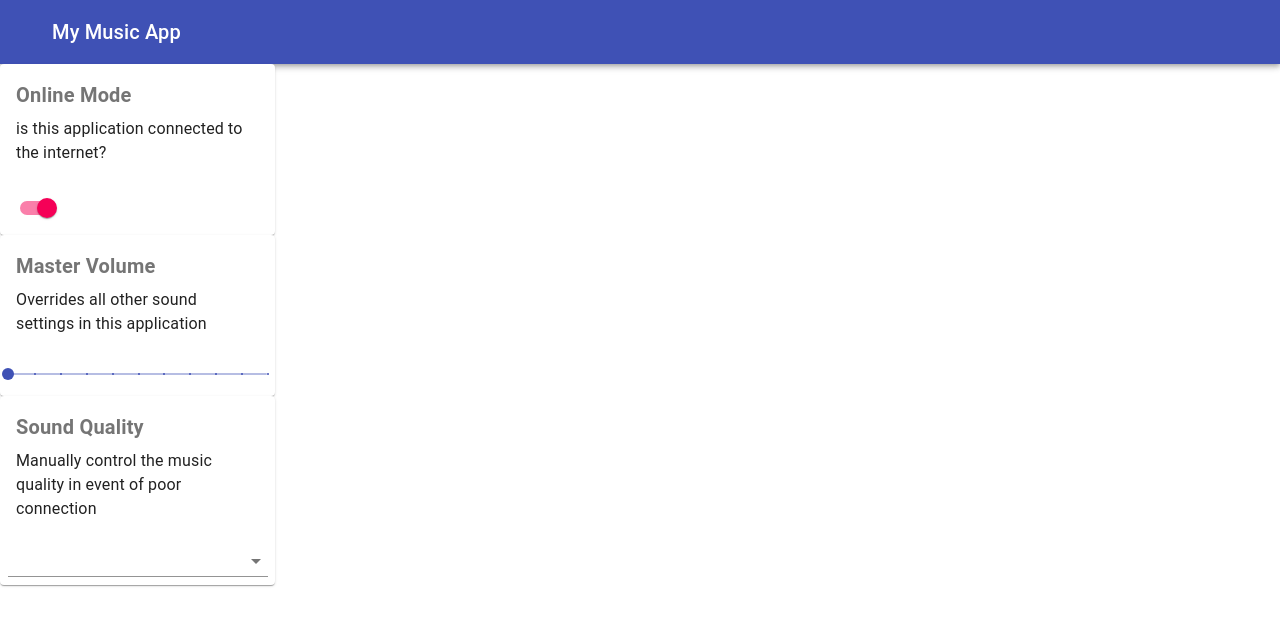
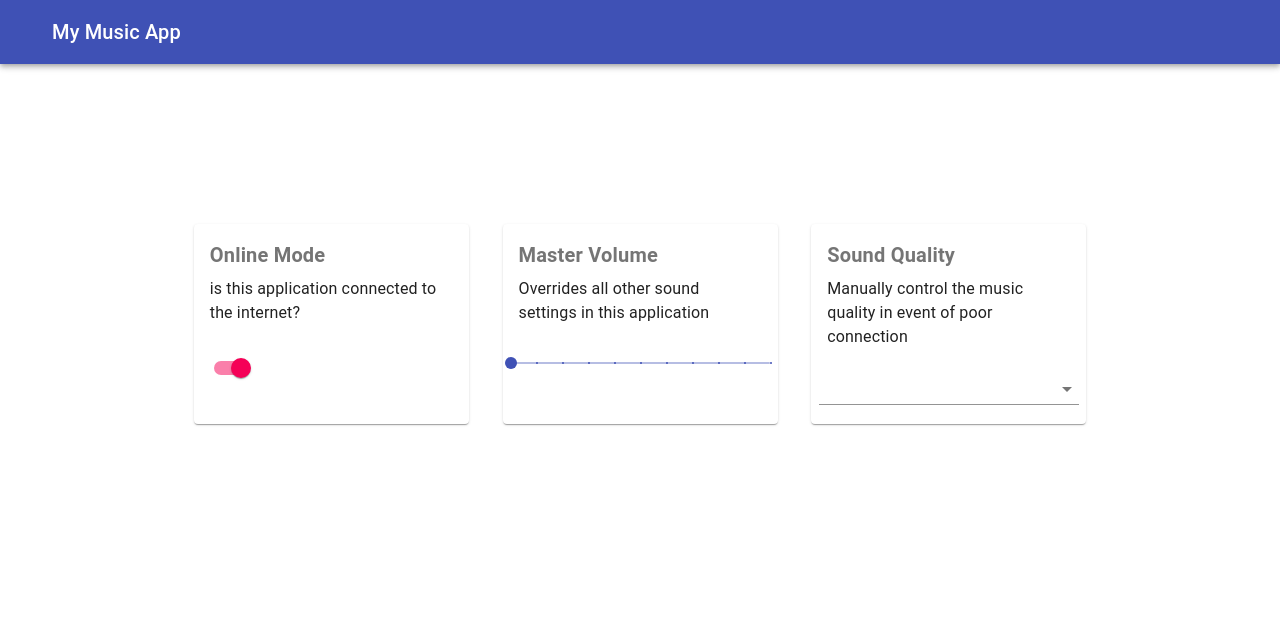
Before and after one commit to destinyfsetzer/JS411-MusicApp, a React (Create React App) app: page / in a window 1280 px wide. Both pictures are taken after a click on the button "LOGIN". Shown: the top 626 px of the page. Built offline with nearby package versions, Linux system fonts and the light colour scheme.

Commit message:
states working

```diff
--- a/src/components/DashboardComp.js
+++ b/src/components/DashboardComp.js
@@ -1,35 +1,36 @@
-import React from 'react';
-import { makeStyles } from '@material-ui/core/styles';
-import Card from '@material-ui/core/Card';
-import CardActions from '@material-ui/core/CardActions';
-import CardContent from '@material-ui/core/CardContent';
-import Typography from '@material-ui/core/Typography';
-import Switch from '@material-ui/core/Switch';
-import Slider from '@material-ui/core/Slider';
-import MenuItem from '@material-ui/core/MenuItem';
-import FormControl from '@material-ui/core/FormControl';
-import Select from '@material-ui/core/Select';
-
+import React from "react";
+import { makeStyles } from "@material-ui/core/styles";
+import Card from "@material-ui/core/Card";
+import CardActions from "@material-ui/core/CardActions";
+import CardContent from "@material-ui/core/CardContent";
+import Typography from "@material-ui/core/Typography";
+import Switch from "@material-ui/core/Switch";
+import Slider from "@material-ui/core/Slider";
+import MenuItem from "@material-ui/core/MenuItem";
+import FormControl from "@material-ui/core/FormControl";
+import Select from "@material-ui/core/Select";
+import Box from "@material-ui/core/Box";
 
 const useStyles = makeStyles({
   root: {
-    maxWidth: 275,
+    width: 275,
+    height: 200,
   },
   bullet: {
-    display: 'inline-block',
-    margin: '0 2px',
-    transform: 'scale(0.8)',
+    display: "inline-block",
+    margin: "0 2px",
+    transform: "scale(0.8)",
   },
   title: {
     fontSize: 20,
-    fontWeight: "bold"
+    fontWeight: "bold",
   },
   pos: {
     marginBottom: 12,
   },
   formControl: {
     minWidth: 260,
-  }
+  },
 });
 
 export default function DashboardComp() {
@@ -38,16 +39,14 @@ const [state, setState] = React.useState({
     checkedA: true,
     checkedB: true,
   });
-const [value, setValue] = React.useState('');
-const [quality, setQuality] = React.useState('');
-
-
+  const [value, setValue] = React.useState("");
+  const [quality, setQuality] = React.useState("");
 
   const handleOnlineChange = (event) => {
     setState({ ...state, [event.target.name]: event.target.checked });
   };
 
-    const handleVolChange = (newValue) => {
+  const handleVolChange = (event, newValue) => {
     setValue(newValue);
   };
 
@@ -55,12 +54,22 @@ const [quality, setQuality] = React.useState('');
     setQuality(event.target.value);
   };
 
-
   return (
     <div>
+      <Box
+        component="span"
+        m={20}
+        display="flex "
+        alignItems="center"
+        justifyContent="space-evenly"
+      >
         <Card className={classes.root}>
           <CardContent>
-        <Typography className={classes.title} color="textSecondary" gutterBottom>
+            <Typography
+              className={classes.title}
+              color="textSecondary"
+              gutterBottom
+            >
               Online Mode
             </Typography>
             <Typography>
@@ -72,13 +81,17 @@ const [quality, setQuality] = React.useState('');
               checked={state.checkedA}
               onChange={handleOnlineChange}
               name="checkedA"
-        inputProps={{ 'aria-label': 'secondary checkbox' }}
+              inputProps={{ "aria-label": "secondary checkbox" }}
             />
           </CardActions>
         </Card>
         <Card className={classes.root}>
           <CardContent>
-        <Typography className={classes.title} color="textSecondary" gutterBottom>
+            <Typography
+              className={classes.title}
+              color="textSecondary"
+              gutterBottom
+            >
               Master Volume
             </Typography>
             <Typography>
@@ -100,7 +113,11 @@ const [quality, setQuality] = React.useState('');
         </Card>
         <Card className={classes.root}>
           <CardContent>
-        <Typography className={classes.title} color="textSecondary" gutterBottom>
+            <Typography
+              className={classes.title}
+              color="textSecondary"
+              gutterBottom
+            >
               Sound Quality
             </Typography>
             <Typography>
@@ -109,10 +126,7 @@ const [quality, setQuality] = React.useState('');
           </CardContent>
           <CardActions>
             <FormControl className={classes.formControl}>
-        <Select
-          value={quality}
-          onChange={handleQualityChange}
-        >
+              <Select value={quality} onChange={handleQualityChange}>
                 <MenuItem value={1}>Low</MenuItem>
                 <MenuItem value={2}>Normal</MenuItem>
                 <MenuItem value={3}>High</MenuItem>
@@ -120,7 +134,7 @@ const [quality, setQuality] = React.useState('');
             </FormControl>
           </CardActions>
         </Card>
+      </Box>
     </div>
-
   );
 }
--- a/src/components/LoginComp.js
+++ b/src/components/LoginComp.js
@@ -1,27 +1,43 @@
-import React, { useState } from 'react';
-import Button from '@material-ui/core/Button';
-import TextField from '@material-ui/core/TextField';
-import Box from '@material-ui/core/Box'
-import DashboardComp from './DashboardComp'
+import React, { useState } from "react";
+import Button from "@material-ui/core/Button";
+import TextField from "@material-ui/core/TextField";
+import Box from "@material-ui/core/Box";
+import DashboardComp from "./DashboardComp";
 
-const LoginComp = ()  => {
-     const [isLoggedIn, toggleLogin] = useState(false)
-    if(!isLoggedIn){
+const LoginComp = () => {
+  const [isLoggedIn, toggleLogin] = useState(false);
+  if (!isLoggedIn) {
     return (
       <div>
-      <Box component="span" m={30} display="flex" alignItems="center" justifyContent="center" flexDirection="column">
+        <Box
+          component="span"
+          m={30}
+          display="flex"
+          alignItems="center"
+          justifyContent="center"
+          flexDirection="column"
+        >
           <TextField placeholder="Username" />
           <TextField placeholder="Password" />
-      <Button variant="contained" onClick={() => toggleLogin(isLoggedIn ? false : true)} color="secondary">
+          <br />
+          <Button
+            variant="contained"
+            onClick={() => toggleLogin(isLoggedIn ? false : true)}
+            color="secondary"
+            size="medium"
+          >
             Login
           </Button>
         </Box>
       </div>
-    )} else {
+    );
+  } else {
     return (
       <div>
         <DashboardComp />
-    </div> )}
+      </div>
+    );
   }
+};
 
 export default LoginComp;
```
Also changed, not shown: 1 other file (tests, documents, lock files or other folders). Lines whose indentation alone changed are shown as unchanged.
